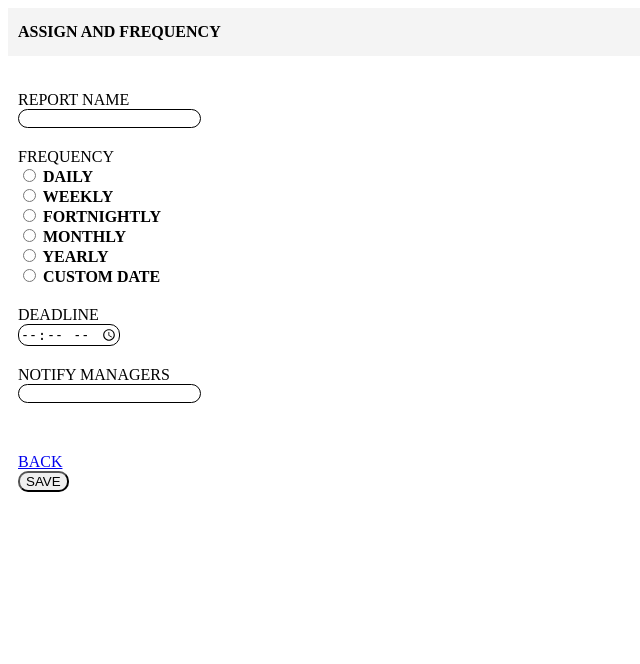
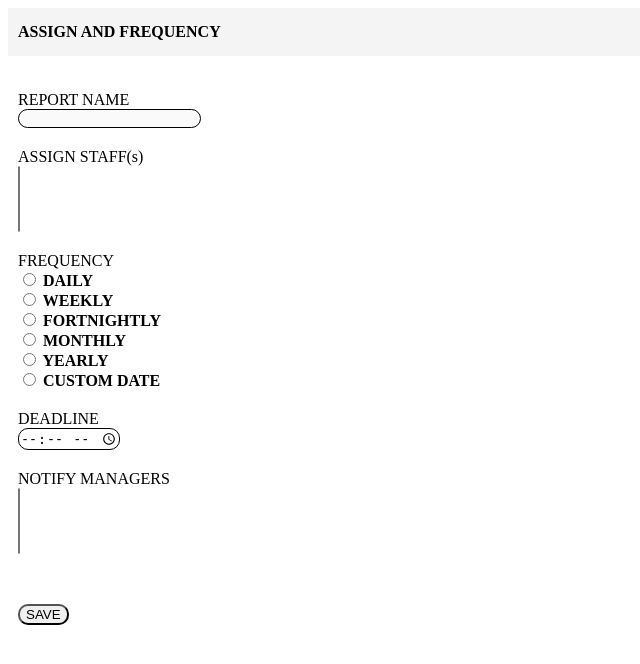
Before and after one commit to whadever/reporting, a CodeIgniter app: the page made by application/views/user/assign_staff.php in a window 1280 px wide. Shown: the top 664 px of the page, without its empty margins (0-640 px from the left). Run offline with CodeIgniter, Linux system fonts and the light colour scheme; data that the repository does not hold is empty.

Commit message:
submit-report

```diff
--- a/application/models/Calendar_model.php
+++ b/application/models/Calendar_model.php
@@ -38,14 +38,14 @@
 		        	<div class="day-number">{day}</div>
 		        	<div>{content}</div>
 		        {/cal_cell_content}
-		        {cal_cell_content_today}<div class="highlight"><a href="{content}">{day}</a></div>{/cal_cell_content_today}
+		        {cal_cell_content_today}<div class="highlight day-number"><a href="{content}">{day}</a></div>{/cal_cell_content_today}
 
 		        {cal_cell_no_content}<div class="day-number">{day}</div>{/cal_cell_no_content}
-		        {cal_cell_no_content_today}<div class="highlight">{day}</div>{/cal_cell_no_content_today}
+		        {cal_cell_no_content_today}<div class="highlight day-number">{day}</div>{/cal_cell_no_content_today}
 
 		        {cal_cell_blank}&nbsp;{/cal_cell_blank}
 
-		        {cal_cell_other}{day}{/cal_cel_other}
+		        {cal_cell_other}<div class="day-number">{day}</div>{/cal_cel_other}
 
 		        {cal_cell_end}</td>{/cal_cell_end}
 		        {cal_cell_end_today}</td>{/cal_cell_end_today}
--- a/application/views/user/assign_staff.php
+++ b/application/views/user/assign_staff.php
@@ -1,3 +1,6 @@
+<link rel="stylesheet" href="<?php echo base_url() ?>css/bootstrap-select.css">
+<script src="<?php echo base_url() ?>js/bootstrap-select.js"></script>
+
 <style>
 	#fields{
 		margin-top:20px;
@@ -21,7 +24,7 @@
 		</div>
 	</div>
 </div>
-
+<?php echo form_open_multipart('templates/staff_add/') ?>
 <div class="row" style="padding:15px 10px">
 	<div class="col-xs-12">
 		<div class="container">
@@ -33,7 +36,21 @@
 							<label for="">REPORT NAME</label>
 						</div>
 						<div class="col-md-9">
-							<input type="text" name="report_name" class="form-control">
+							<input disabled type="text" name="report_name" value="<?php echo $form->name ?>" class="form-control">
+						</div>
+					</div>
+					<div class="row" id="fields">
+						<div class="col-md-3">
+							<label for="">ASSIGN STAFF(s)</label>
+						</div>
+
+						<div class="col-md-9">
+							<select name="staffs[]" class="multiselect" id="staffs" multiple>
+							<?php foreach($staffs as $staff): ?>
+				                <option value="<?php echo $staff->id; ?>" <?php echo (in_array($staff->id,$form_users)) ? "selected" : ""; ?>><?php echo $staff->name; ?></option>
+
+				            <?php endforeach; ?>
+				            </select>
 						</div>
 					</div>
 					<div class="row" id="fields">
@@ -56,7 +73,7 @@
 							<label for="">DEADLINE</label>
 						</div>
 						<div class="col-md-9">
-							<input type="time" class="form-control">
+							<input type="time" name="deadline" class="form-control">
 						</div>
 					</div>
 					<div class="row" id="fields">
@@ -64,7 +81,12 @@
 							<label for="">NOTIFY MANAGERS</label>
 						</div>
 						<div class="col-md-9">
-							<input type="text" class="form-control">
+							<select name="managers[]" class="multiselect" id="managers" multiple>
+							<?php foreach($managers as $manager): ?>
+				                <option value="<?php echo $manager->id; ?>" <?php echo (in_array($manager->id,$form_users)) ? "selected" : ""; ?>><?php echo $manager->name; ?></option>
+
+				            <?php endforeach; ?>
+				            </select>
 						</div>
 					</div>
 				</div>
@@ -74,12 +96,12 @@
 				<div class="col-md-4">	</div>
 				<div class="col-md-4">
 					<div class="row">
-						<div class="col-md-6">
-							<a href="	" class="btn btn-primary form-control" style="border-radius:10px;">BACK</a>
-						</div>
-						<div class="col-md-6">
+						<div class="col-md-2"></div>
+						<div class="col-md-8">
+							<input type="hidden" name="form_id" value="<?php echo $form->id ?>">
 							<input type="submit" name="save" value="SAVE" class="btn btn-primary form-control" style="border-radius:10px;">
 						</div>
+						<div class="col-md-2"></div>
 					</div>
 				</div>
 				<div class="col-md-4">	</div>
@@ -87,3 +109,9 @@
 		</div>
 	</div>
 </div>
+<?php echo form_close() ?>
+<script>
+	$(document).ready(function(){
+        $('.multiselect').selectpicker();
+   	});
+</script>
--- a/application/views/user/template.php
+++ b/application/views/user/template.php
@@ -72,9 +72,9 @@
 								<td width="35%"><?php echo $form->name ?></td>
 								<td width="20%"><?php echo $form->manager_name ?></td>
 								<td width="25%"><?php echo implode('<br>',$form_staffs[$form->id]) ?></td>
-								<td width="20%"><i class="fa fa-pencil-square-o actionicons" aria-hidden="true"></i><i class="fa fa-files-o actionicons" aria-hidden="true"></i><i class="fa fa-trash actionicons" aria-hidden="true"></i></td>
+								<td width="20%"><i class="fa fa-pencil-square-o actionicons" aria-hidden="true"></i><i class="fa fa-files-o actionicons" aria-hidden="true"></i><a href="<?php echo base_url('templates/delete_template/'.$form->id) ?>"><i class="fa fa-trash actionicons" aria-hidden="true"></i></a></td>
 							</tr>
-							<?php endforeach; ?>
+						<?php endforeach; ?>
 						</tbody>
 
 
```
Also changed, not shown: application/controllers/User.php (+12 -1 lines), application/views/user/home.php (+23 -2 lines), application/views/user/settings.php (+42 -5 lines).
